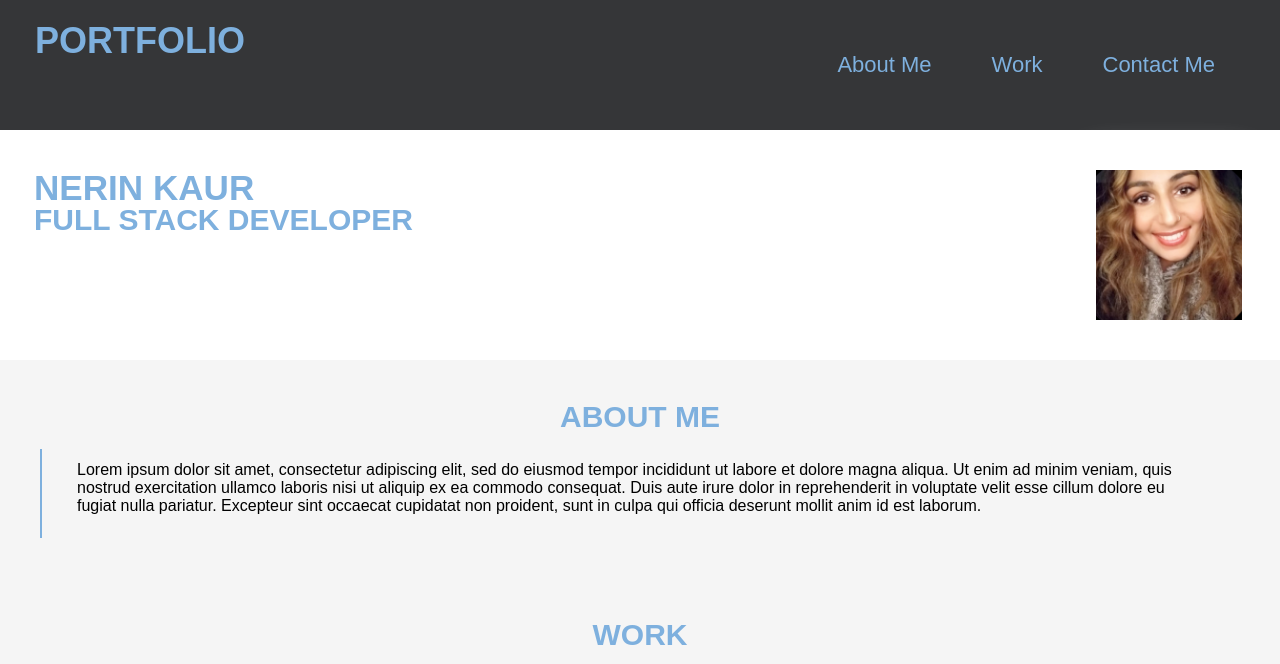
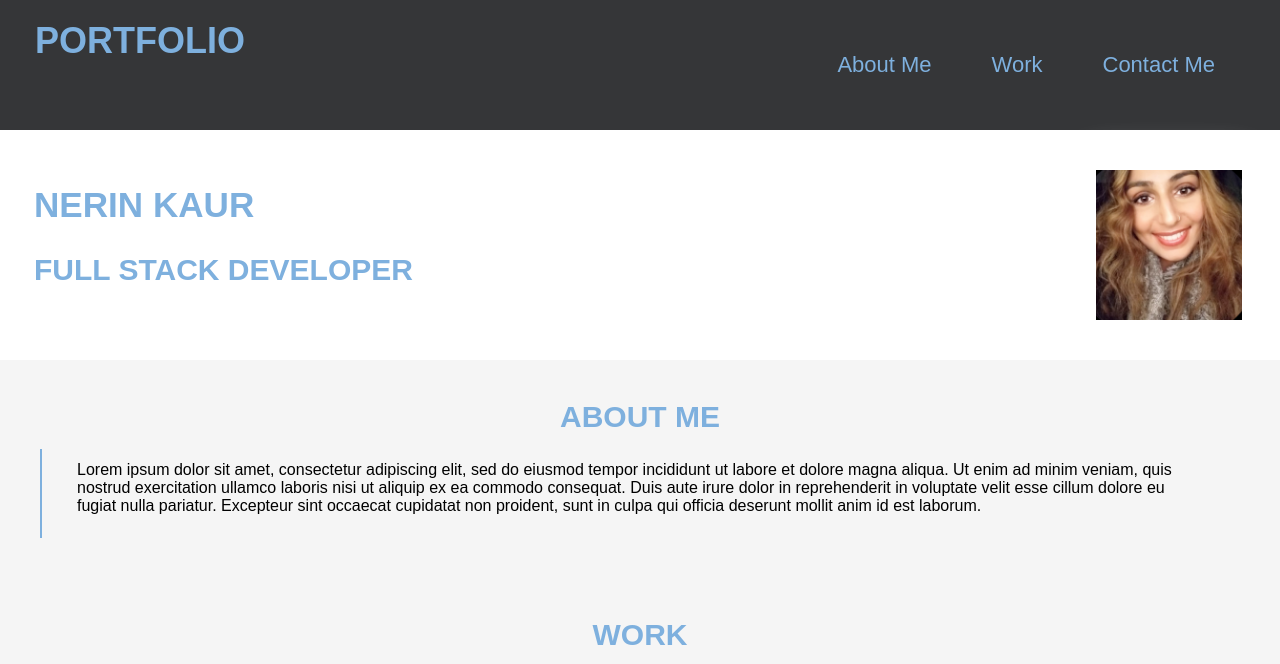
Before and after one commit to nerink/professional-portfolio, a plain HTML site: page index.html in a window 1280 px wide. Shown: the top 664 px of the page. Drawn offline with Linux system fonts and the light colour scheme.

Commit message:
final html & css code

```diff
--- a/portfolio.css
+++ b/portfolio.css
@@ -71,7 +71,7 @@ section{
     margin-left: -.5%;
     color: #7eb0de;
     font-size: 30px;
-    line-height:1.0;
+    line-height:2.0;
     position: relative;
 }
 
@@ -82,6 +82,7 @@ section{
     height: auto;
     border-radius: 8px;
     box-shadow: 0px 0px 32px 12px #fff;
+
 }
 /* About Me Section*/
 #about-me, #work,#contact-me{
```
Also changed, not shown: assets/Image/pexels-alex-kozlov-8526963.jpg (deleted), 1 other file. Lines whose indentation alone changed are shown as unchanged.
